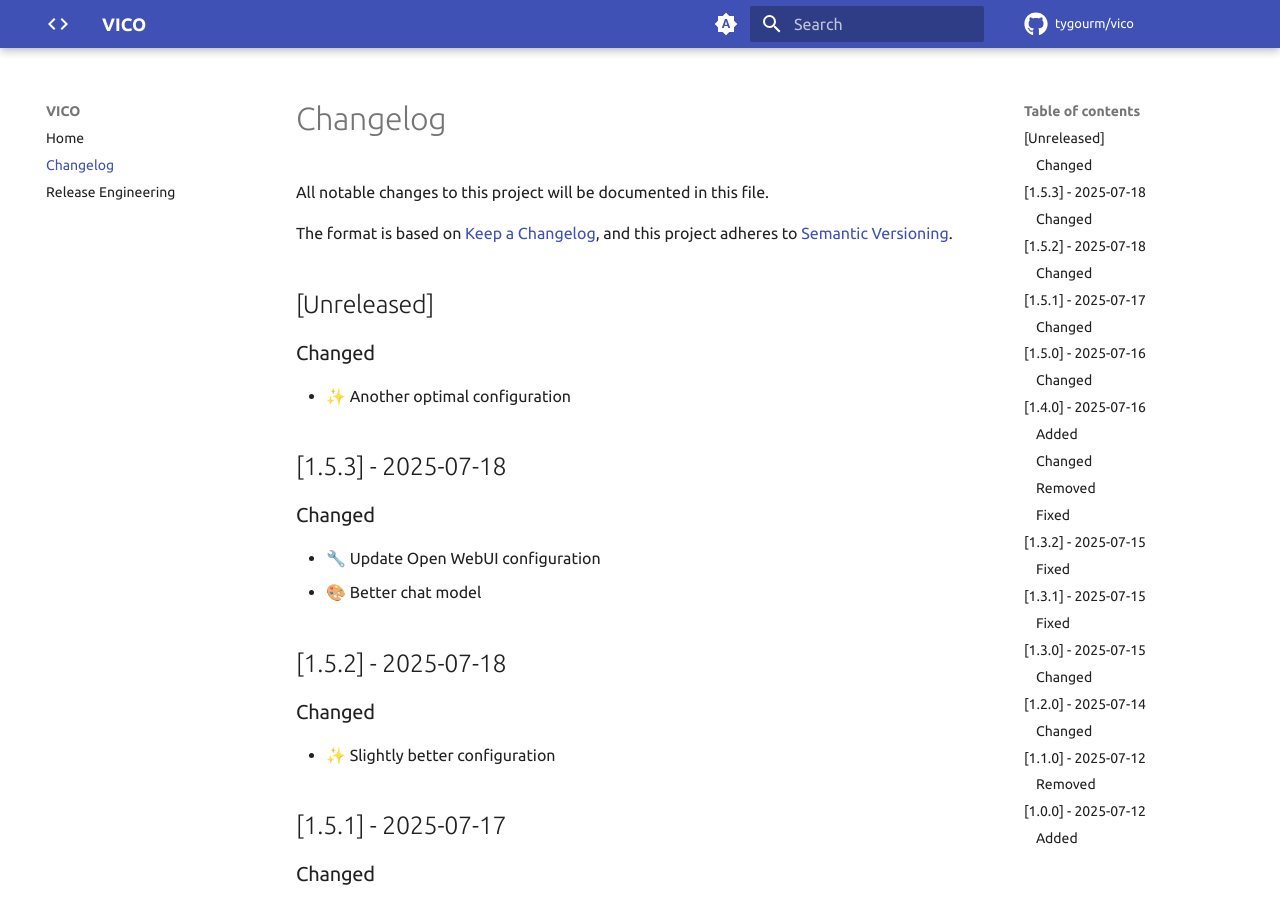
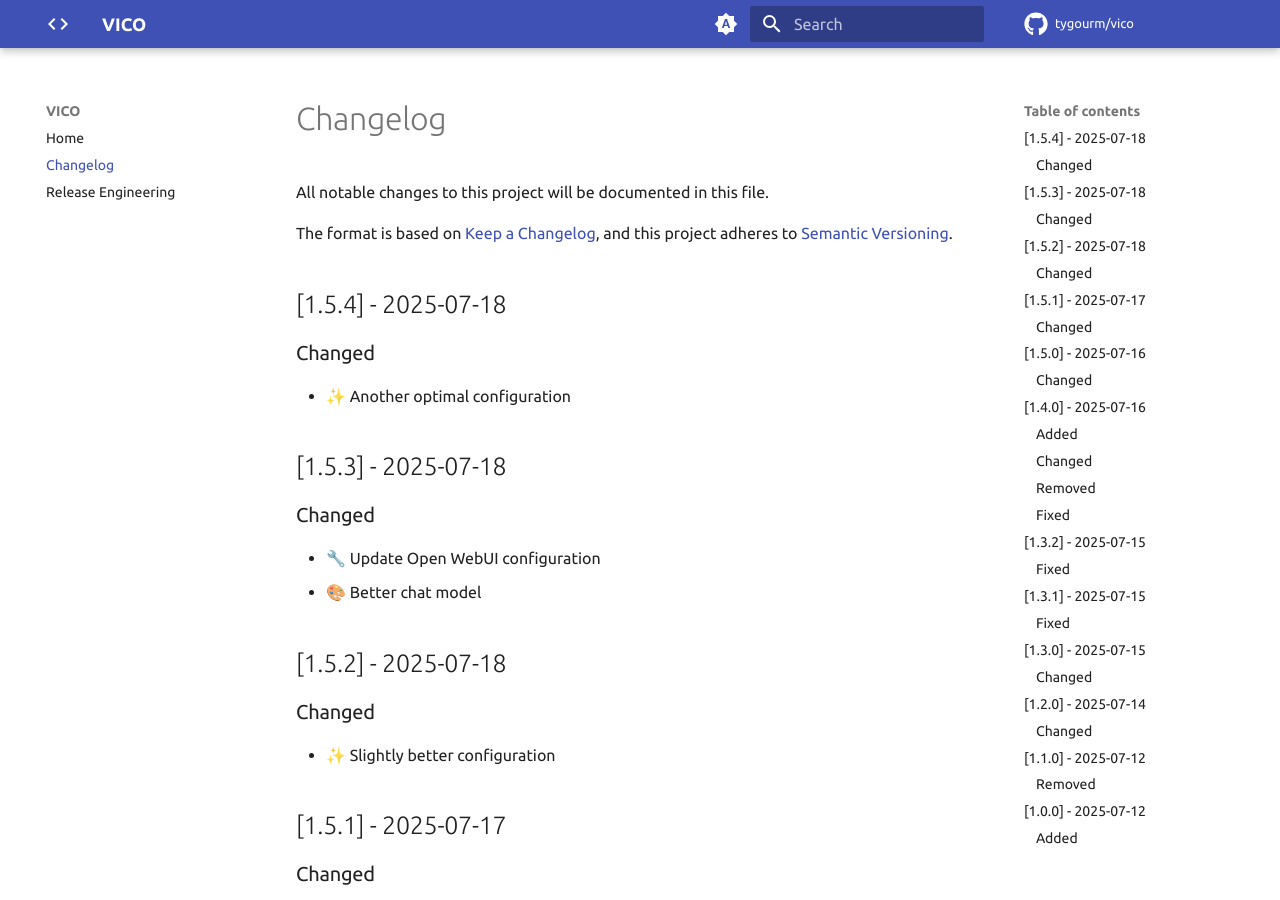
Before and after one commit to tygourm/vico, an MkDocs documentation site: the page built from docs/CHANGELOG.md, in a window 1280 px wide and 900 px high. Built offline with MkDocs 1.6.1 and Material for MkDocs 9.7.7, drawn with Linux system fonts in a browser that asks for light colours; plug-ins that fetch from the network failed and are left out; comment, search, counter and statistics services are not loaded.

```diff
--- a/docs/CHANGELOG.md
+++ b/docs/CHANGELOG.md
@@ -6,7 +6,7 @@ The format is based on [Keep a Changelog](https://keepachangelog.com/en/1.1.0/),
 and this project adheres to
 [Semantic Versioning](https://semver.org/spec/v2.0.0.html).
 
-## [Unreleased]
+## [1.5.4] - 2025-07-18
 
 ### Changed
 
```
Also changed, not shown: docs/index.md (+1 -1 lines).
